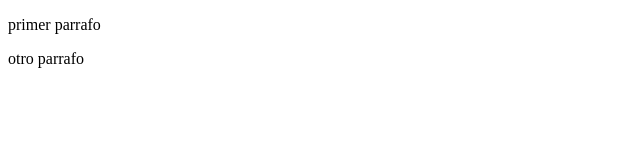
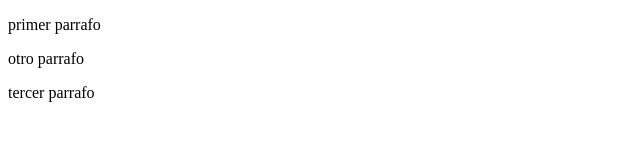
Before and after one commit to a22010223-spec/proyecto1Hipo, a plain HTML site: page index.html in a window 1280 px wide. Shown: the whole page, without its empty margins (0-640 px from the left). Drawn offline with Linux system fonts and the light colour scheme.

Commit message:
tercer commmit

```diff
--- a/index.html
+++ b/index.html
@@ -8,5 +8,8 @@
             primer parrafo
         </p>
         <p> otro parrafo</p>
+        <p>
+            tercer parrafo
+        </p>
     </body>
 </html>
```
